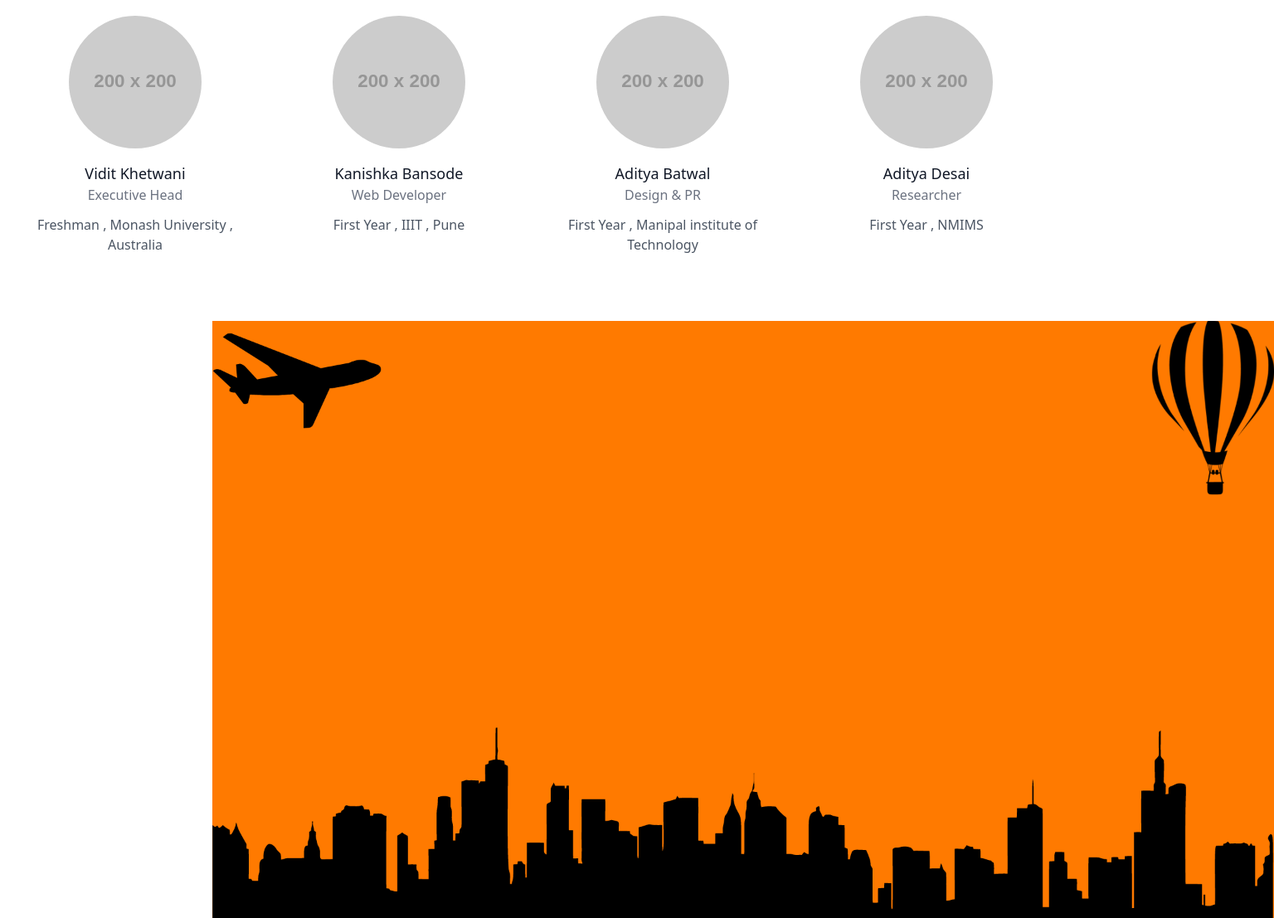
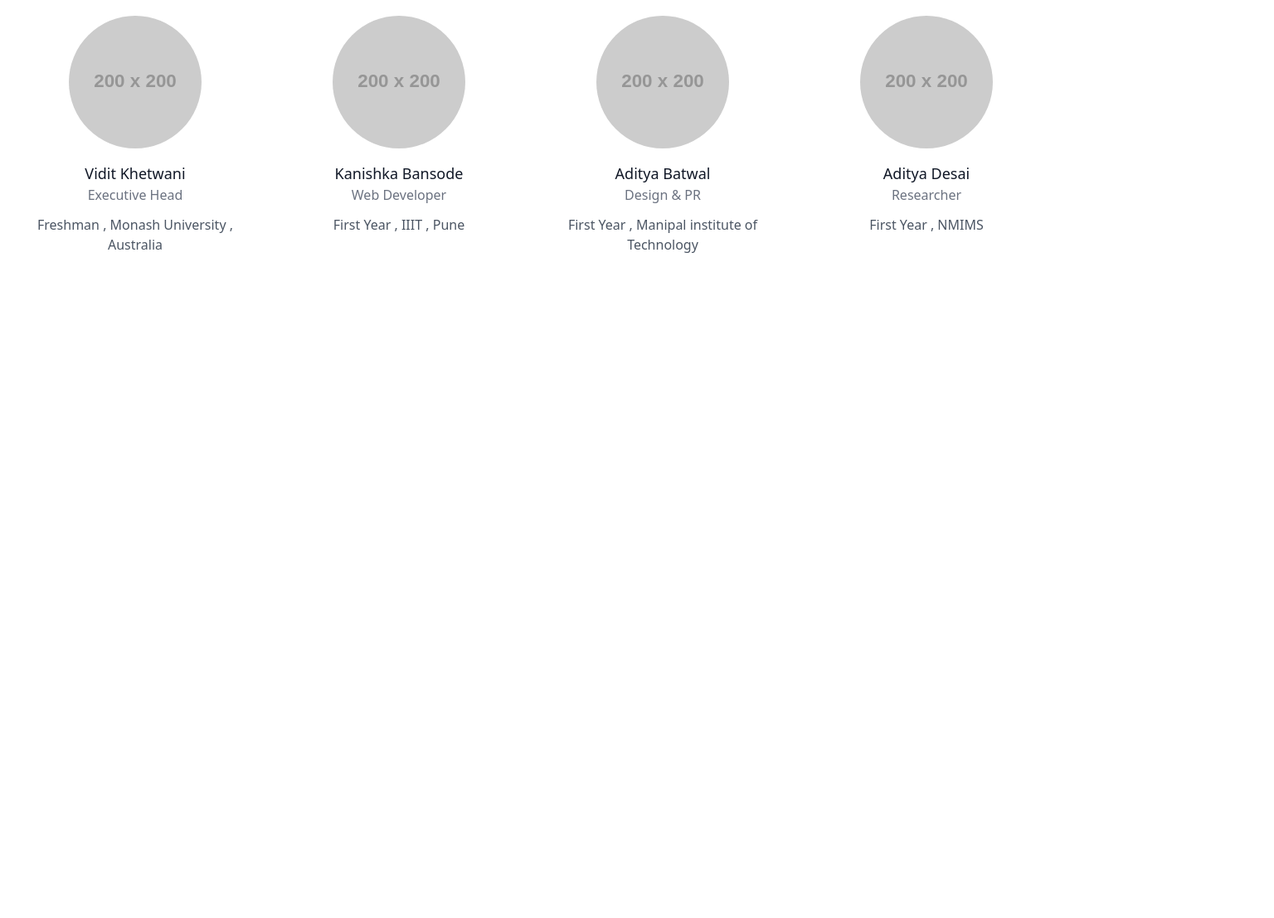
Before and after one commit to kb-0311/Adroit, a website: page src/team.html in a window 1280 px wide. Shown: the part 293-1400 px from the top of the page at 83% size, 1536 px wide, since content can reach past the window. After the commit the page ends 800 px from the top, so only its background shows below. Drawn offline with nearby package versions, Linux system fonts and the light colour scheme; placeholder pictures from the web are drawn by us.

Commit message:
small bugfix

```diff
--- a/src/team.html
+++ b/src/team.html
@@ -108,7 +108,7 @@
             </div>
         </div>
     </section>
-    <img src="images/Untitled design (1).png" class ="-z-20"alt="" id="city">
+
     </section>
 </body>
 
```
